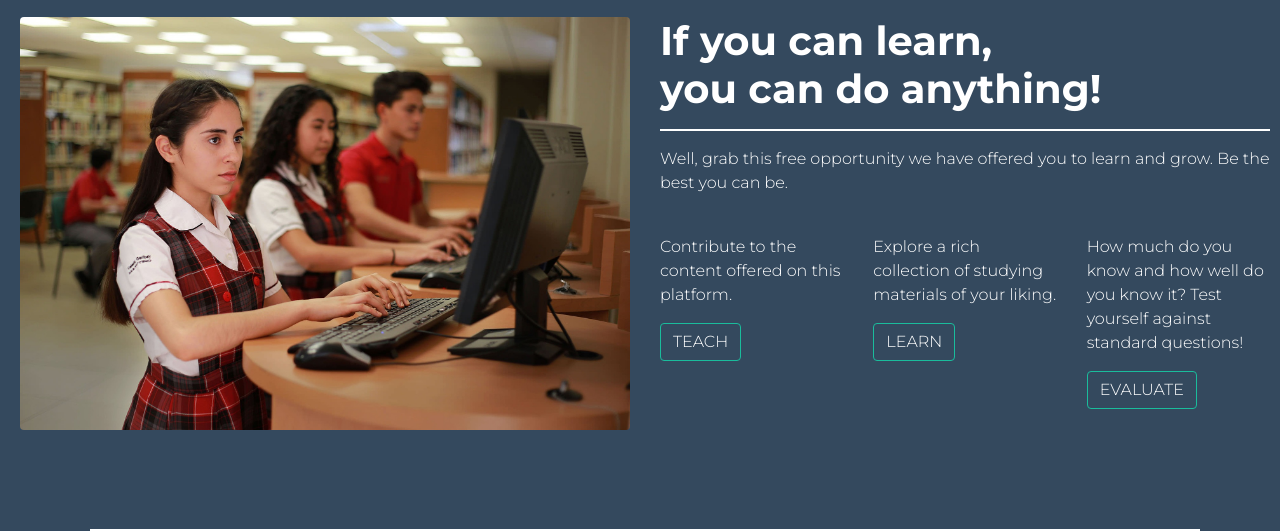
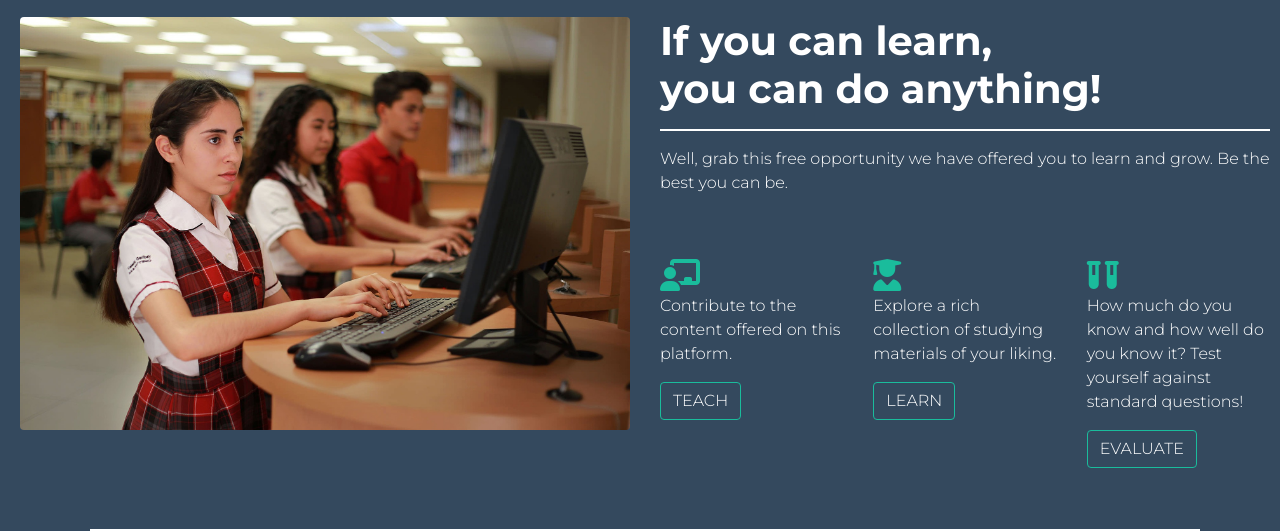
Before and after one commit to wwangwe/Jarvis-Lee, a Django app: page / in a window 1280 px wide. Shown: the part 83-614 px from the top of the page. Run offline with Django 3.2, Linux system fonts and the light colour scheme; data comes from the database, SQL or seed files in the repository; some libraries are stand-ins or nearby versions.

Commit message:
Updated landing page to completion

```diff
--- a/learn/static/css/style.css
+++ b/learn/static/css/style.css
@@ -24,6 +24,11 @@ h6 {
 
 hr {
     border: 1px solid #ffffff !important;
+}
+
+.fas {
+    color: #1ABC9C !important;
+    font-size: xx-large;
 }
 
 ::selection {
@@ -90,13 +95,6 @@ nav {
     display: block;
 }
 
-/* --- */
-
-.fa {
-    color: #1ABC9C;
-}
-
-
 
 /* Footer */
 .sticky-footer {
--- a/learn/templates/learn/base.html
+++ b/learn/templates/learn/base.html
@@ -18,10 +18,11 @@
     <link rel="stylesheet" href="https://stackpath.bootstrapcdn.com/bootstrap/4.5.0/css/bootstrap.min.css"
         integrity="sha384-9aIt2nRpC12Uk9gS9baDl411NQApFmC26EwAOH8WgZl5MYYxFfc+NcPb1dKGj7Sk" crossorigin="anonymous">
     <!-- Fonts -->
-    <link href="https://fonts.googleapis.com/css2?family=Black+Ops+One&family=Montserrat:wght@300;700&family=Playfair+Display&display=swap" rel="stylesheet">
+    <link
+        href="https://fonts.googleapis.com/css2?family=Black+Ops+One&family=Montserrat:wght@300;700&family=Playfair+Display&display=swap"
+        rel="stylesheet">
     <!-- Icons -->
-    <link href="https://stackpath.bootstrapcdn.com/font-awesome/4.7.0/css/font-awesome.min.css" rel="stylesheet"
-        integrity="sha384-wvfXpqpZZVQGK6TAh5PVlGOfQNHSoD2xbE+QkPxCAFlNEevoEH3Sl0sibVcOQVnN" crossorigin="anonymous">
+    <script src="https://kit.fontawesome.com/b1eb41e9a4.js" crossorigin="anonymous"></script>
     <!-- Favicon -->
     <link rel="icon" href="{% static 'img/favicon.ico' %}" type="image/png">
 
--- a/learn/templates/learn/index.html
+++ b/learn/templates/learn/index.html
@@ -16,18 +16,24 @@
         <br>
         <div class="row">
             <div class="col-sm-4">
+                <br>
+                <i class="fas fa-chalkboard-teacher"></i>
                 <p>
                     Contribute to the content offered on this platform.
                 </p>
                 <a href="/admin/"> <button class="btn btn-outline"> Teach </button> </a>
             </div>
             <div class="col-sm-4">
+                <br>
+                <i class="fas fa-user-graduate"></i>
                 <p>
                     Explore a rich collection of studying materials of your liking.
                 </p>
                 <a href="{% url 'learn:notes' %}"> <button class="btn btn-outline"> Learn</button> </a>
             </div>
             <div class="col-sm-4">
+                <br>
+                <i class="fas fa-vials"></i>
                 <p>
                     How much do you know and how well do you know it? Test yourself against standard questions!
                 </p>
```
